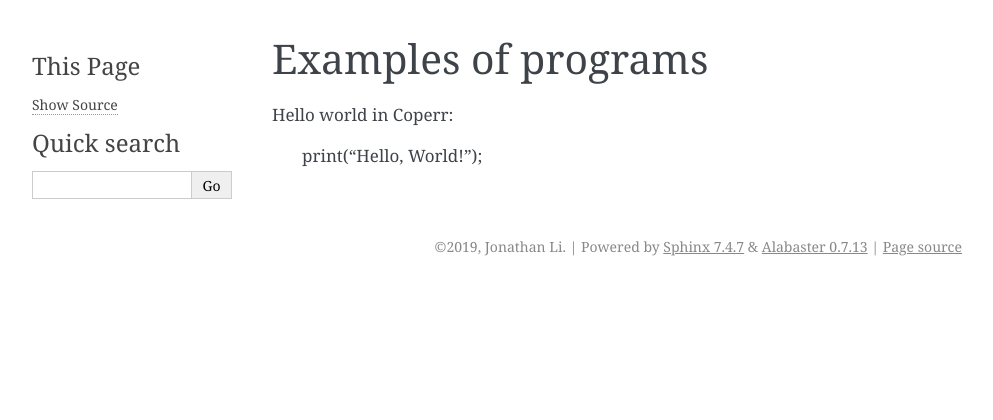
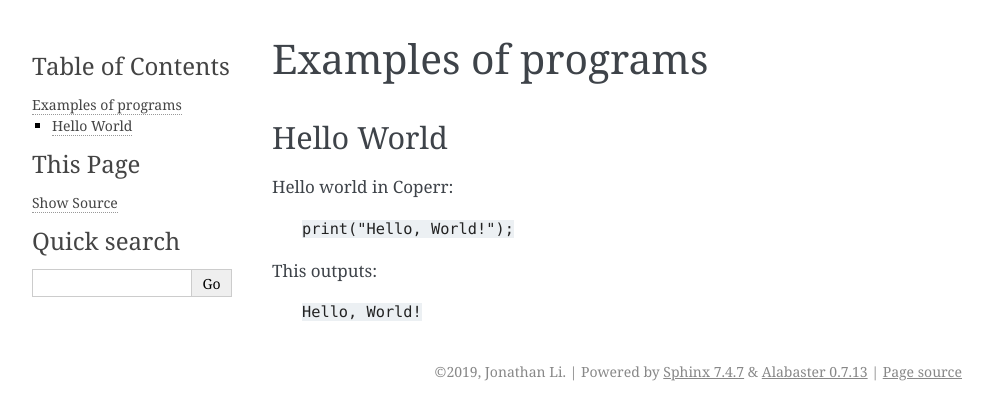
Before and after one commit to MonliH/coperr-lang, a Sphinx documentation site: the page built from docs/source/examples.rst, in a window 1280 px wide. Shown: the top 420 px of the page, without its empty margins (148-1141 px from the left). Built offline with Sphinx 7.4.7, drawn with Linux system fonts in a browser that asks for light colours.

Commit message:
Updated Docs

```diff
--- a/docs/source/examples.rst
+++ b/docs/source/examples.rst
@@ -1,6 +1,13 @@
 Examples of programs
 ====================
 
+Hello World
+^^^^^^^^^^^
+
 Hello world in Coperr:
 
-    print("Hello, World!");
+    ``print("Hello, World!");``
+
+This outputs:
+
+    ``Hello, World!``
--- a/docs/source/index.rst
+++ b/docs/source/index.rst
@@ -16,6 +16,7 @@ Guide
 .. toctree::
    :maxdepth: 3
 
+   examples
    license
 
 Design Principles
```
